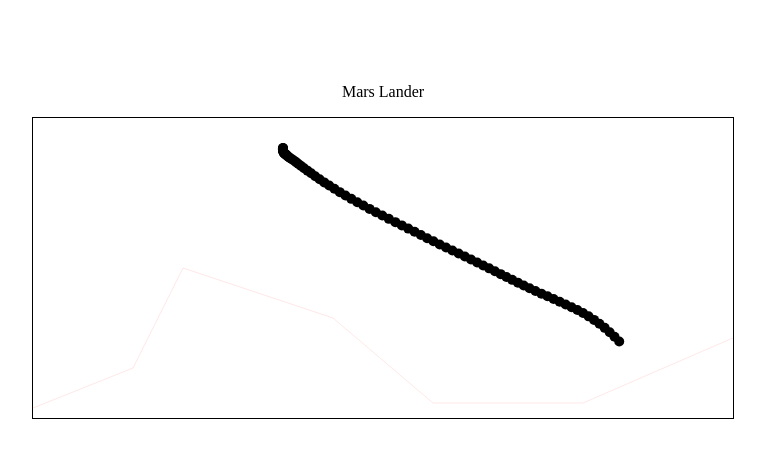
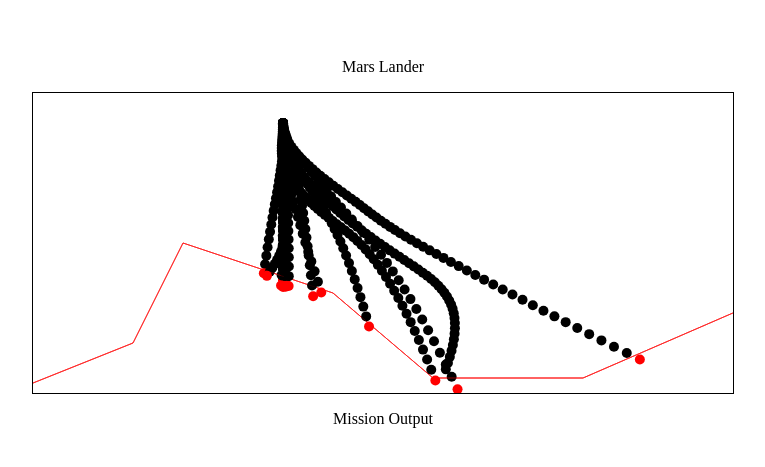
Before and after one commit to alg4c/marsLander, a plain HTML site: page index.html in a window 1280 px wide. Shown: the part 157-624 px from the top of the page, without its empty margins (257-1022 px from the left). Drawn offline with Linux system fonts and the light colour scheme.

Commit message:
display all vessel flightpaths on screen

```diff
--- a/index.html
+++ b/index.html
@@ -10,6 +10,7 @@
   <body>
     <p>Mars Lander</p>
     <canvas id="game" width="700" height="300"></canvas>
+    <p>Mission Output</p>
     <script src="main.js"></script>
   </body>
 </html>
--- a/main.js
+++ b/main.js
@@ -1,4 +1,7 @@
+const INITIAL_X_POS = 2500;
+const INITIAL_Y_POS = 2700;
 const GRAVITY = -3.711;
+
 const vSpeedMax = -40;
 const hSpeedMax = 20; // must be referenced with Absolute value at all times.
 const canvas = document.getElementById("game");
@@ -42,8 +45,6 @@ class Population {
     }
   }
 }
-
-console.log(new Population(2, 4));
 
 const geography = {
   g1: [0, 100],
@@ -95,79 +96,87 @@ function getSurfaceY(x) {
   return m * x + b;
 }
 
-const spaceship = {
-  X: 2500,
-  Y: 2700,
-  hSpeed: 0,
-  vSpeed: 0,
-  fuel: 5501,
-  angle: 0,
-  power: 0,
+class Spaceship {
+  constructor(iteration, X, Y) {
+    this.iteration = 0;
+    this.X = INITIAL_X_POS;
+    this.Y = INITIAL_Y_POS;
+    this.hSpeed = 0;
+    this.vSpeed = 0;
+    this.fuel = 5501;
+    this.angle = 0;
+    this.power = 0;
+  }
   draw(x = this.X, y = this.Y) {
     context.beginPath();
     context.arc(x, getYCoord(y), 50, 0, Math.PI * 2);
     context.fillStyle = this.altitude < 0 ? "red" : "black";
     context.fill();
-  },
-};
+  }
+}
 
-function updateSpaceship(rotation, thrust) {
-  const initialVelocityX = spaceship.hSpeed;
-  const initialVelocityY = spaceship.vSpeed;
-  spaceship.angle = clamp(
+function updateSpaceship(rotation, thrust, vessel) {
+  const initialVelocityX = vessel.hSpeed;
+  const initialVelocityY = vessel.vSpeed;
+  vessel.angle = clamp(
     clamp(
-      clamp(rotation, -15, 15) + spaceship.angle,
+      clamp(rotation, -15, 15) + vessel.angle,
       -Math.abs(rotation),
       Math.abs(rotation)
     ),
     -90,
     90
   );
-  spaceship.power = clamp(
-    clamp(clamp(thrust, -1, 1) + spaceship.power, 0, thrust),
+  vessel.power = clamp(
+    clamp(clamp(thrust, -1, 1) + vessel.power, 0, thrust),
     0,
     4
   );
-  spaceship.hSpeed +=
-    spaceship.power * Math.sin(spaceship.angle * (Math.PI / 180));
-  spaceship.vSpeed +=
-    spaceship.power * Math.cos(spaceship.angle * (Math.PI / 180)) + GRAVITY;
-  spaceship.X += (1 / 2) * (initialVelocityX + spaceship.hSpeed);
-  spaceship.Y += (1 / 2) * (initialVelocityY + spaceship.vSpeed);
-  spaceship.fuel -= spaceship.power * 10;
-  spaceship["altitude"] = spaceship.Y - getSurfaceY(spaceship.X);
+  vessel.hSpeed += vessel.power * Math.sin(vessel.angle * (Math.PI / 180));
+  vessel.vSpeed +=
+    vessel.power * Math.cos(vessel.angle * (Math.PI / 180)) + GRAVITY;
+  vessel.X += (1 / 2) * (initialVelocityX + vessel.hSpeed);
+  vessel.Y += (1 / 2) * (initialVelocityY + vessel.vSpeed);
+  vessel.fuel -= vessel.power * 10;
+  vessel["altitude"] = vessel.Y - getSurfaceY(vessel.X);
 }
 
 //RUN
-let trajectory = new Member(80);
+let population = new Population(20, 80);
+for (let m = 0; m < population.members.length; m++) {
+  console.error(`Population# ${m + 1} / ${population.members.length}`);
+  let trajectory = population.members[m];
   let rot = 0;
   let pow = 0;
+  let vessel = new Spaceship(m, 2500, 2700);
   geography.draw();
-spaceship.draw();
+  vessel.draw();
   for (let i = 0; i < trajectory.cmd.length; i++) {
-  if (spaceship.altitude < 0) break;
+    if (vessel.altitude < 0) {
+      continue;
+    }
     //gameloop conditionals
     rot += Number.parseInt(trajectory.cmd[i].split(" ")[0]);
     pow += Number.parseInt(trajectory.cmd[i].split(" ")[1]);
-
     //update graphical position
-  updateSpaceship(rot, pow);
-  spaceship.draw();
+    updateSpaceship(rot, pow, vessel);
+    vessel.draw();
     //create object clone to round numbers for display
-  const spaceshipReadOut = { ...spaceship };
+    const SpaceshipReadOut = { ...vessel };
     //round numbers for display
-  for (let key of Object.keys(spaceshipReadOut)) {
+    for (let key of Object.keys(SpaceshipReadOut)) {
       if (
-      typeof spaceshipReadOut[key] === "number" &&
-      spaceshipReadOut[key] !== 0
+        typeof SpaceshipReadOut[key] === "number" &&
+        SpaceshipReadOut[key] !== 0
       ) {
-      spaceshipReadOut[key] = Math.round(spaceshipReadOut[key]);
+        SpaceshipReadOut[key] = Math.round(SpaceshipReadOut[key]);
       }
     }
     console.log(
       i,
-    spaceshipReadOut,
-    `altitude: ${spaceship.altitude}`,
-    `surface: ${getSurfaceY(spaceship.X)}`
+      SpaceshipReadOut,
+      `altitude: ${SpaceshipReadOut.altitude}`,
+      `surface: ${getSurfaceY(SpaceshipReadOut.X)}`
     );
   }
+}
```
Lines whose indentation alone changed are shown as unchanged.
